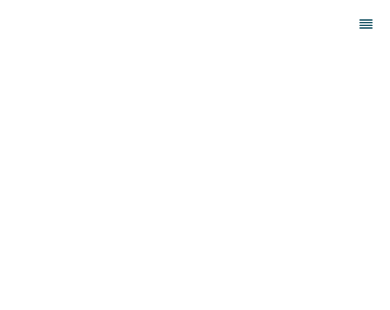
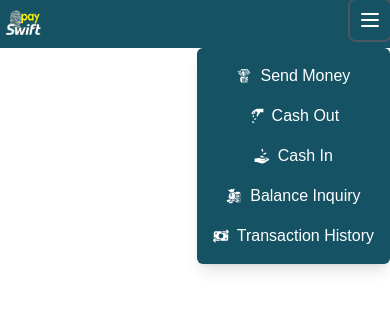
Before and after one commit to Md-Rashedul-Islam-Rajib/pay-swift, a React (Vite) app: page / in a window 390 px wide. Both pictures are taken after a click on the button 366 px from the left and 24 px from the top of the page. Shown: the top 310 px of the page. Built offline with nearby package versions, Linux system fonts and the light colour scheme.

Commit message:
mobile navbar modified

```diff
--- a/src/components/Navbar.jsx
+++ b/src/components/Navbar.jsx
@@ -12,7 +12,7 @@ const Navbar = () => {
             <NavLink to='/send-money' ><p className='flex items-center gap-2 justify-center'><GiTakeMyMoney /> <span> Send Money </span></p></NavLink>
             <NavLink to='/cash-out' ><p className='flex items-center gap-2 justify-center'><GiPayMoney /> <span> Cash Out </span></p></NavLink>
             <NavLink to='/cash-in' ><p className='flex items-center gap-2 justify-center'><GiReceiveMoney /> <span> Cash In </span></p></NavLink>
-            <NavLink to='/balance-inquiry'><p className='flex items-center gap-2 justify-center'><GiCash /> <span> Balance Inquiry </span></p></NavLink>
+            {/* <NavLink to='/balance-inquiry'><p className='flex items-center gap-2 justify-center'><GiCash /> <span> Balance Inquiry </span></p></NavLink> */}
             <NavLink to='/transaction-history' ><p className='flex items-center gap-2 justify-center'><FaMoneyBillTransfer /> <span> Transaction History </span></p></NavLink>
         </nav>
     );
--- a/src/components/NavbarMobile.jsx
+++ b/src/components/NavbarMobile.jsx
@@ -1,11 +1,10 @@
-import React, { useEffect, useRef, useState } from "react";
-import { FaMoneyBillTransfer } from "react-icons/fa6";
-import { FiAlignJustify } from "react-icons/fi";
-import { GiCash, GiPayMoney, GiReceiveMoney, GiTakeMyMoney } from "react-icons/gi";
-import { NavLink } from "react-router-dom";
+import React, { useState, useEffect, useRef } from 'react';
+import { NavLink } from 'react-router-dom';
+import { GiTakeMyMoney, GiPayMoney, GiReceiveMoney, GiCash } from 'react-icons/gi';
+import { FaMoneyBillTransfer } from 'react-icons/fa6';
+import logo from '../assets/logo-nav.png'
 
 const NavbarMobile = () => {
-
   const [isOpen, setIsOpen] = useState(false);
   const dropdownRef = useRef(null);
 
@@ -27,49 +26,79 @@ const NavbarMobile = () => {
     setIsOpen(!isOpen);
   };
 
+  const handleMenuItemClick = () => {
+    setIsOpen(false);
+  };
+
   return (
-    <nav className="flex justify-between">
-      <div></div>
+    <div className="relative flex justify-between bg-[#155263]">
      <div>
-        <div className="relative inline-block">
-          <button  onClick={toggleDropdown} className="bg-[#115263] text-white p-4 cursor-pointer hover:bg-white hover:text-[#155263] focus:bg-white focus:text-[#155263]">
-          <FiAlignJustify />
+        <img src={logo} alt="" className='w-12' />
+     </div>
+     <div>
+     <button
+        onClick={toggleDropdown}
+        className="p-2 rounded-md text-white hover:text-white focus:outline-none focus:ring-2 focus:ring-gray-600"
+      >
+        <svg
+          className="w-6 h-6"
+          fill="none"
+          stroke="currentColor"
+          viewBox="0 0 24 24"
+          xmlns="http://www.w3.org/2000/svg"
+        >
+          <path
+            strokeLinecap="round"
+            strokeLinejoin="round"
+            strokeWidth={2}
+            d="M4 6h16M4 12h16M4 18h16"
+          />
+        </svg>
       </button>
+     </div>
       {isOpen && (
         <div
           ref={dropdownRef}
-          className="absolute z-10 hidden bg-[#155263] min-w-40 shadow-lg"
+          className="absolute right-0 top-10 mt-2 py-2 bg-[#155263] text-white rounded-md shadow-lg"
         >
-          <NavLink to="/send-money">
-            <p className="flex items-center gap-2 justify-center">
+          <NavLink
+            to="/send-money"
+            onClick={handleMenuItemClick}
+            className="block px-4 py-2 text-white hover:bg-gray-200 flex items-center gap-2 justify-center"
+          >
             <GiTakeMyMoney /> <span>Send Money</span>
-            </p>
           </NavLink>
-          <NavLink to="/cash-out">
-            <p className="flex items-center gap-2 justify-center">
+          <NavLink
+            to="/cash-out"
+            onClick={handleMenuItemClick}
+            className="block px-4 py-2 text-white hover:bg-gray-200 flex items-center gap-2 justify-center"
+          >
             <GiPayMoney /> <span>Cash Out</span>
-            </p>
           </NavLink>
-          <NavLink to="/cash-in">
-            <p className="flex items-center gap-2 justify-center">
+          <NavLink
+            to="/cash-in"
+            onClick={handleMenuItemClick}
+            className="block px-4 py-2 text-white hover:bg-gray-200 flex items-center gap-2 justify-center"
+          >
             <GiReceiveMoney /> <span>Cash In</span>
-            </p>
           </NavLink>
-          <NavLink to="/balance-inquiry">
-            <p className="flex items-center gap-2 justify-center">
+          <NavLink
+            to="/balance-inquiry"
+            onClick={handleMenuItemClick}
+            className="block px-4 py-2 text-white hover:bg-gray-200 flex items-center gap-2 justify-center"
+          >
             <GiCash /> <span>Balance Inquiry</span>
-            </p>
           </NavLink>
-          <NavLink to="/transaction-history">
-            <p className="flex items-center gap-2 justify-center">
+          <NavLink
+            to="/transaction-history"
+            onClick={handleMenuItemClick}
+            className="block px-4 py-2 text-white hover:bg-gray-200 flex items-center gap-2 justify-center"
+          >
             <FaMoneyBillTransfer /> <span>Transaction History</span>
-            </p>
           </NavLink>
         </div>
       )}
     </div>
-      </div>
-    </nav>
   );
 };
 
```
Lines whose indentation alone changed are shown as unchanged.
